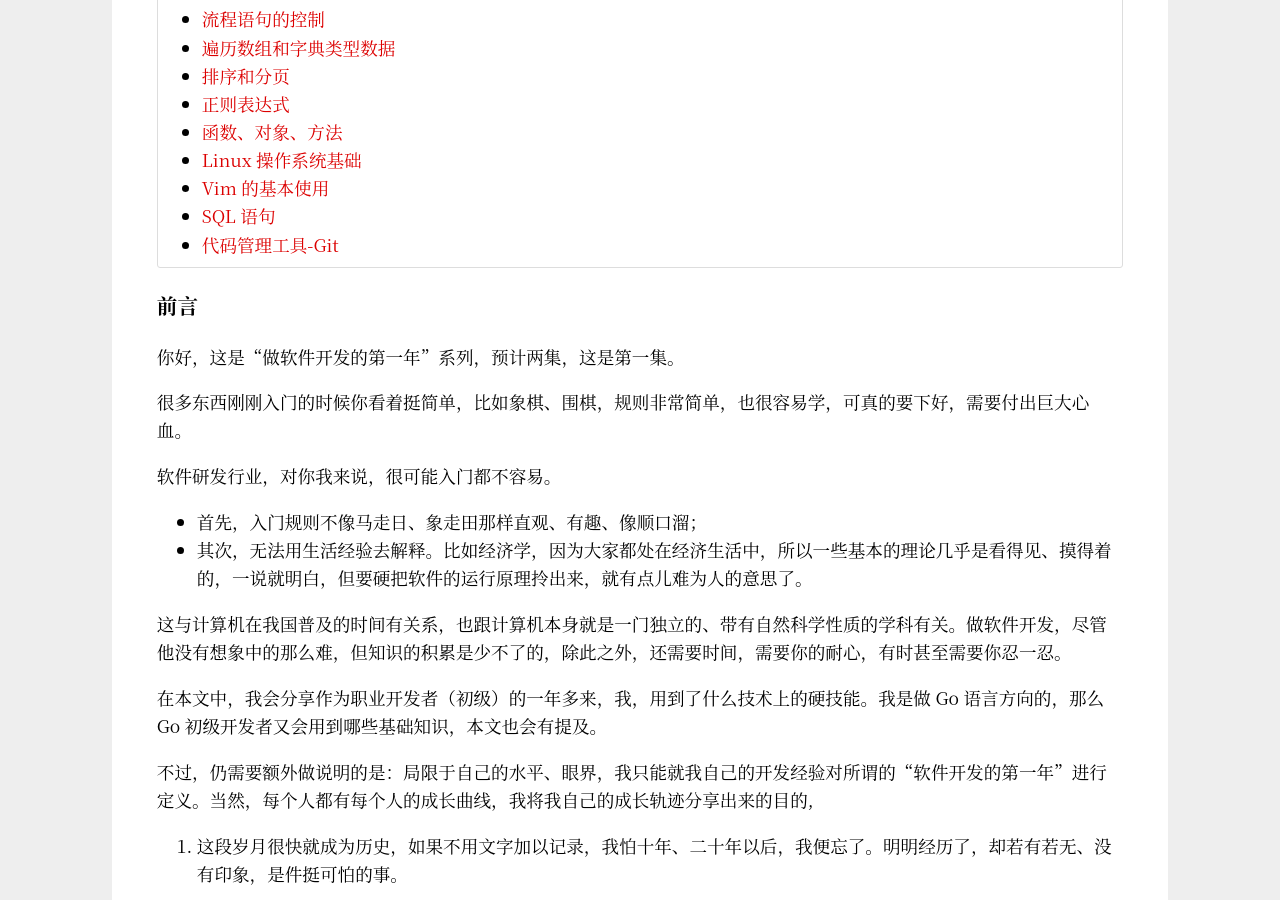
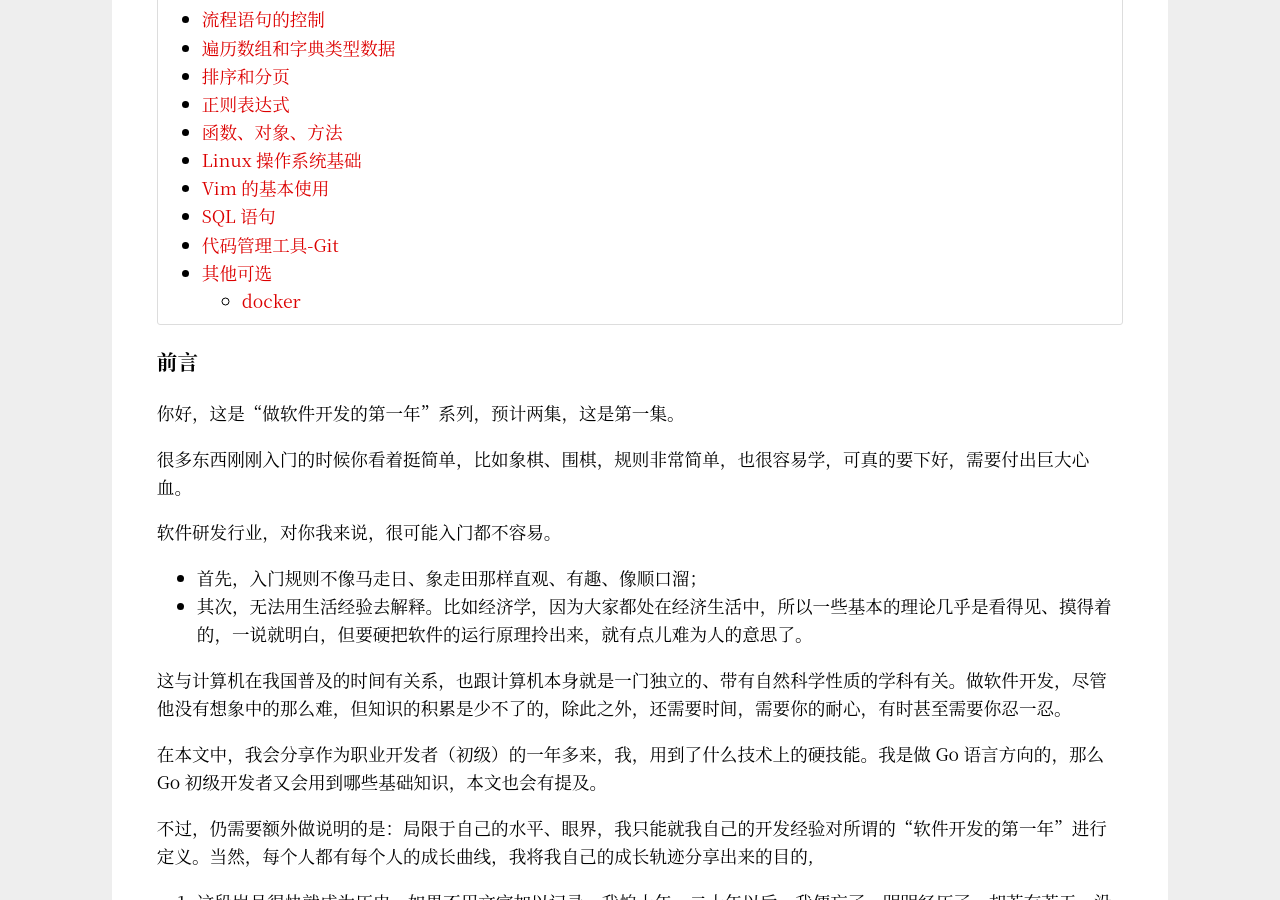
Before and after one commit to Haiyung/haiyung.github.io, a Jekyll site: the page built from _posts/2019-10-27-minimum-skills-in-the-first-year-of-development.md, in a window 1280 px wide and 900 px high, scrolled down 318 px. Built offline with Jekyll 4.4.1, drawn with Linux system fonts in a browser that asks for light colours.

Commit message:
article: update article

```diff
--- a/_posts/2019-10-27-minimum-skills-in-the-first-year-of-development.md
+++ b/_posts/2019-10-27-minimum-skills-in-the-first-year-of-development.md
@@ -123,6 +123,9 @@ Hello，world。你跟计算机世界打过招呼了吗？
 ### 字符串处理
 
 
+
+
+
 ### 流程语句的控制
 
 
@@ -158,6 +161,13 @@ Hello，world。你跟计算机世界打过招呼了吗？
 ### 代码管理工具-Git
 
 
+### 其他可选
+
+#### docker
+
+####
+
+
 <br>
 
 本文完
```
Also changed, not shown: _posts/2019-10-29-extra-skills-in-the-first-year-of-development.md (+1 -1 lines).
